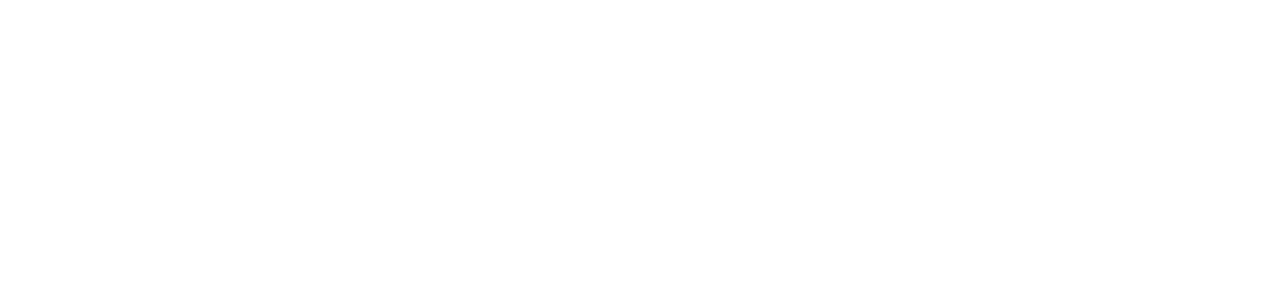
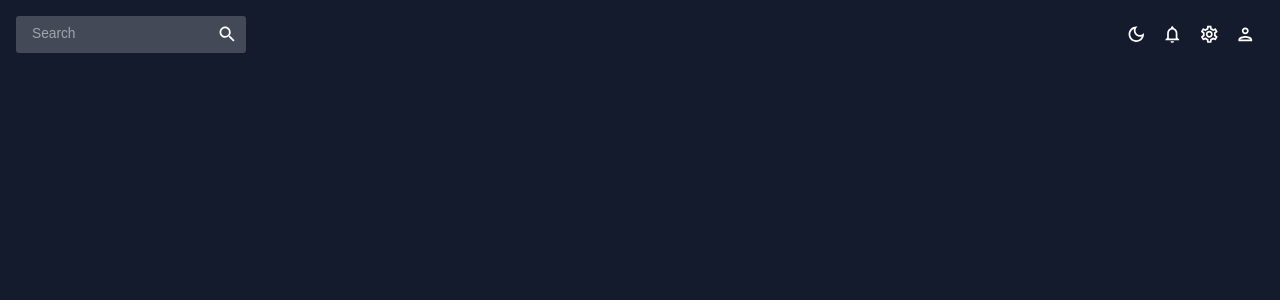
Before and after one commit to matt-arofin/Admin-Dashboard, a React (Create React App) app: page / in a window 1280 px wide. Shown: the top 300 px of the page. Built offline with nearby package versions, Linux system fonts and the light colour scheme.

Commit message:
Update: light+dark mode themes implemented, theme switch button functional, initial topbar with icons and search field added

```diff
--- a/package.json
+++ b/package.json
@@ -47,6 +47,7 @@
       "not op_mini all"
     ],
     "development": [
+      "last 1 brave version",
       "last 1 chrome version",
       "last 1 firefox version",
       "last 1 safari version"
--- a/src/App.js
+++ b/src/App.js
@@ -1,8 +1,21 @@
+import { ColorModeContext, useMode } from './theme';
+import { CssBaseline, ThemeProvider } from '@mui/material';
+import Topbar from "./views/global/Topbar";
+
 function App() {
+  const [theme, colorMode] = useMode();
+
   return (
-    <div className="app">
-
-    </div>
+    <ColorModeContext.Provider value={colorMode}>
+      <ThemeProvider theme={theme}>
+        <CssBaseline />
+        <div className="app">
+          <main className="content">
+            <Topbar />
+          </main>
+        </div>
+      </ThemeProvider>
+    </ColorModeContext.Provider>
   );
 }
 
--- a/src/index.css
+++ b/src/index.css
@@ -7,7 +7,7 @@
 .content {
   height: 100%;
   width: 100%;
-  font-family: 'Source Sans Pro', 'Sans Serif';
+  font-family: 'Source Sans Pro', 'sans-serif';
 }
 
 .app {
--- a/src/theme.js
+++ b/src/theme.js
@@ -0,0 +1,216 @@
+import { createContext, useState, useMemo } from 'react';
+import { createTheme } from '@mui/material/styles';
+
+// color design tokens
+export const tokens = (mode) => ({
+    ...(mode === 'dark'
+    ? {
+        grey: {
+            100: "#e0e0e0",
+            200: "#c2c2c2",
+            300: "#a3a3a3",
+            400: "#858585",
+            500: "#666666",
+            600: "#525252",
+            700: "#3d3d3d",
+            800: "#292929",
+            900: "#141414"
+        },
+        primary: {
+            100: "#d0d1d5",
+            200: "#a1a4ab",
+            300: "#727681",
+            400: "#434957",
+            500: "#141b2d",
+            600: "#101624",
+            700: "#0c101b",
+            800: "#080b12",
+            900: "#040509"
+        },
+        greenAccent: {
+            100: "#dbf5ee",
+            200: "#b7ebde",
+            300: "#94e2cd",
+            400: "#70d8bd",
+            500: "#4cceac",
+            600: "#3da58a",
+            700: "#2e7c67",
+            800: "#1e5245",
+            900: "#0f2922"
+        },
+        redAccent: {
+            100: "#f8dcdb",
+            200: "#f1b9b7",
+            300: "#e99592",
+            400: "#e2726e",
+            500: "#db4f4a",
+            600: "#af3f3b",
+            700: "#832f2c",
+            800: "#58201e",
+            900: "#2c100f"
+        },
+        blueAccent: {
+            100: "#e1e2fe",
+            200: "#c3c6fd",
+            300: "#a4a9fc",
+            400: "#868dfb",
+            500: "#6870fa",
+            600: "#535ac8",
+            700: "#3e4396",
+            800: "#2a2d64",
+            900: "#151632"
+        }
+    }
+    : {
+        grey: {
+            100: "#141414",
+            200: "#292929",
+            300: "#3d3d3d",
+            400: "#525252",
+            500: "#666666",
+            600: "#858585",
+            700: "#a3a3a3",
+            800: "#c2c2c2",
+            900: "#e0e0e0"
+        },
+        primary: {
+            100: "#040509",
+            200: "#080b12",
+            300: "#0c101b",
+            400: "#f2f0f0",
+            500: "#141b2d",
+            600: "#434957",
+            700: "#727681",
+            800: "#a1a4ab",
+            900: "#d0d1d5"
+        },
+        greenAccent: {
+            100: "#0f2922",
+            200: "#1e5245",
+            300: "#2e7c67",
+            400: "#3da58a",
+            500: "#4cceac",
+            600: "#70d8bd",
+            700: "#94e2cd",
+            800: "#b7ebde",
+            900: "#dbf5ee"
+        },
+        redAccent: {
+            100: "#2c100f",
+            200: "#58201e",
+            300: "#832f2c",
+            400: "#af3f3b",
+            500: "#db4f4a",
+            600: "#e2726e",
+            700: "#e99592",
+            800: "#f1b9b7",
+            900: "#f8dcdb"
+        },
+        blueAccent: {
+            100: "#151632",
+            200: "#2a2d64",
+            300: "#3e4396",
+            400: "#535ac8",
+            500: "#6870fa",
+            600: "#868dfb",
+            700: "#a4a9fc",
+            800: "#c3c6fd",
+            900: "#e1e2fe"
+        },
+    }),
+});
+
+// mui theme settings
+export const themeSettings = (mode) => {
+    const colors = tokens(mode);
+
+    return {
+        palette: {
+            mode: mode,
+            ...(mode === 'dark'
+                ? {
+                    primary: {
+                        main: colors.primary[500]
+                    },
+                    secondary: {
+                        main: colors.greenAccent[500]
+                    },
+                    neutral: {
+                        dark: colors.grey[700],
+                        main: colors.grey[500],
+                        light: colors.grey[100]
+                    },
+                    background: {
+                        default: colors.primary[500]
+                    }
+                }
+                : {
+                    primary: {
+                        main: colors.primary[100]
+                    },
+                    secondary: {
+                        main: colors.greenAccent[500]
+                    },
+                    neutral: {
+                        dark: colors.grey[700],
+                        main: colors.grey[500],
+                        light: colors.grey[100]
+                    },
+                    background: {
+                        default: "#fcfcfc",
+                    },
+                }),
+        },
+        typography: {
+            fontFamily: ["Source Sane Pro", "sans-serif"].join(","),
+            fontSize: 12,
+            h1: {
+                fontFamily: ["Source Sane Pro", "sans-serif"].join(","),
+                fontSize: 40,
+            },
+            h2: {
+                fontFamily: ["Source Sane Pro", "sans-serif"].join(","),
+                fontSize: 32,
+            },
+            h3: {
+                fontFamily: ["Source Sane Pro", "sans-serif"].join(","),
+                fontSize: 24,
+            },
+            h4: {
+                fontFamily: ["Source Sane Pro", "sans-serif"].join(","),
+                fontSize: 20,
+            },
+            h5: {
+                fontFamily: ["Source Sane Pro", "sans-serif"].join(","),
+                fontSize: 16,
+            },
+            h6: {
+                fontFamily: ["Source Sane Pro", "sans-serif"].join(","),
+                fontSize: 14,
+            },
+        },
+    };
+};
+
+// context for color mode
+export const ColorModeContext = createContext({
+    toggleColorMode: () => {
+
+    }
+});
+
+export const useMode = () => {
+    const [mode, setMode] = useState("dark");
+
+    const colorMode = useMemo(
+        () => ({
+            toggleColorMode: () =>
+                setMode((prev) => (prev === "light" ? "dark" : "light"))
+        }),
+        []
+    );
+
+    const theme = useMemo(() => createTheme(themeSettings(mode)), [mode]);
+
+    return [theme, colorMode];
+}
--- a/src/views/global/Topbar.jsx
+++ b/src/views/global/Topbar.jsx
@@ -1,6 +1,48 @@
+import { Box, IconButton, useTheme } from "@mui/material";
+import { useContext } from "react";
+import { ColorModeContext, tokens } from "../../theme";
+import InputBase from "@mui/material/InputBase";
+import LightModeOutlinedIcon from "@mui/icons-material/LightModeOutlined";
+import DarkModeOutlinedIcon from "@mui/icons-material/DarkModeOutlined";
+import NotificationsOutlinedIcon from "@mui/icons-material/NotificationsOutlined";
+import SettingsOutlinedIcon from "@mui/icons-material/SettingsOutlined";
+import PersonOutlinedIcon from "@mui/icons-material/PersonOutlined";
+import SearchIcon from "@mui/icons-material/Search";
 
 const Topbar = () => {
-    return <div>Topbar</div>
+    const theme = useTheme();
+    const colors = tokens(theme.palette.mode);
+    const colorMode = useContext(ColorModeContext);
+
+    return (<Box display="flex" justifyContent="space-between" p={2}>
+        {/* Search Bar */}
+        <Box display="flex" backgroundColor={colors.primary[400]} borderRadius="3px">
+            <InputBase sx={{ ml: 2, flex: 1 }} placeholder="Search" />
+            <IconButton type="button" sc={{ p:1 }}>
+                <SearchIcon />
+            </IconButton>
+        </Box>
+
+        {/* Icons */}
+        <Box display="flex">
+            <IconButton onClick={colorMode.toggleColorMode}>
+                {theme.palette.mode === 'dark' ? (
+                    <DarkModeOutlinedIcon />
+                ) : (
+                    <LightModeOutlinedIcon/>
+                )}
+            </IconButton>
+            <IconButton>
+                <NotificationsOutlinedIcon/>
+            </IconButton>
+            <IconButton>
+                <SettingsOutlinedIcon />
+            </IconButton>
+            <IconButton>
+                <PersonOutlinedIcon />
+            </IconButton>
+        </Box>
+    </Box>)
 }
 
 export default Topbar
```
